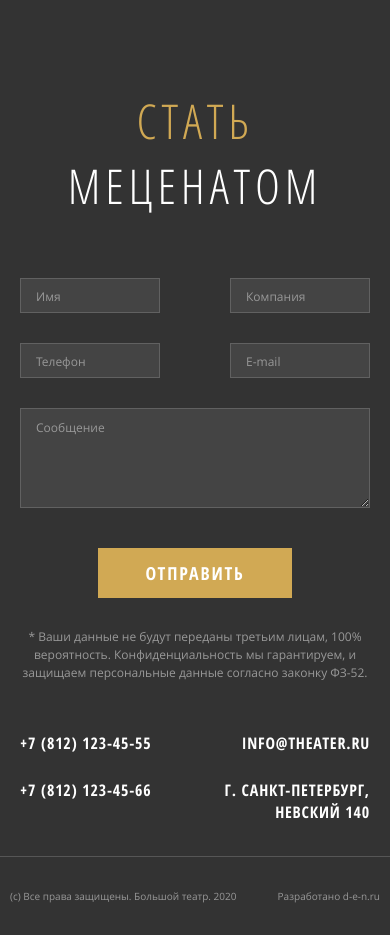
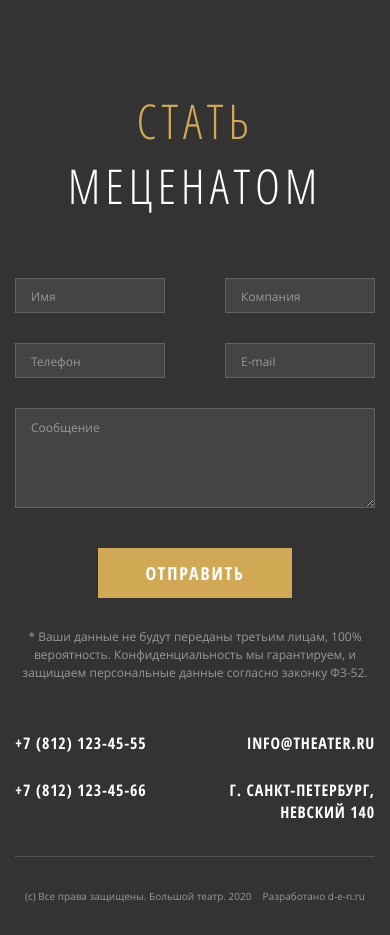
Before and after one commit to Zemnitskiy/bolshoi-theatre, a website: page index.html in a window 390 px wide. Shown: the part 3592-4527 px from the top of the page. Drawn offline with nearby package versions, Linux system fonts and the light colour scheme.

Commit message:
Footer Complete

```diff
--- a/css/styles.css
+++ b/css/styles.css
@@ -1444,30 +1444,35 @@ textarea::placeholder {
     font-size: 20px;
   }
 
-  .contacts-and-form-wrapper,
-  .contact-wrapper,
-  .form-wrapper,
+  .contacts-and-form-wrapper {
+    width: 510px;
+  }
+
+  .form-wrapper {
+    width: 510px;
+  }
+
   .form-submit {
-    width: auto;
+    width: 510px;
   }
 
   .contact-phones-address {
-    width: 440px;
+    width: 510px;
     margin-top: 50px;
   }
 
   .form-inputs {
-    max-width: 440px;
+    max-width: 510px;
   }
 
   .form-inputs input {
-    /* width: 230px; */
+    width: 230px;
   }
 
   textarea {
     margin-left: 0;
     margin-top: 30px;
-    width: 440px;
+    width: 510px;
   }
 
   .form-submit {
@@ -1482,19 +1487,37 @@ textarea::placeholder {
   .form-submit-descr {
     text-align: center;
   }
-
-  .contacts .wrapper {
-    display: flex;
-    flex-wrap: wrap;
-    justify-content: center;
-  }
-
-  .contacts-and-form-wrapper {
-    width: 350px;
-  }
 }
 
 @media screen and (max-width: 576px) {
+  /* Тут продолжить стили для последнего экрана, делать под 400px */
+  .contacts-and-form-wrapper,
+  .form-wrapper,
+  .form-submit,
+  .contact-phones-address,
+  .form-inputs,
+  textarea,
+  .form-submit-descr,
+  .contacts .wrapper,
+  .footer {
+    width: 360px;
+  }
+
+  .contact-phones,
+  .contact-addresses {
+    width: 150px;
+  }
+
+  .form-wrapper,
+  .footer {
+    margin-left: auto;
+    margin-right: auto;
+  }
+
+  .form-inputs input {
+    width: 150px;
+  }
+
   .first-screen {
     height: 600px;
   }
@@ -1506,6 +1529,14 @@ textarea::placeholder {
 }
 
 @media screen and (max-width: 420px) {
+  /* .contacts-and-form-wrapper {
+    width: 350px;
+  }
+
+  .form-wrapper {
+    width: 350px;
+  }
+
   .form-inputs {
     width: 350px;
   }
@@ -1532,6 +1563,6 @@ textarea::placeholder {
 
   .contact-addresses {
     width: 200px;
-  }
+  } */
 }
 /* Media Query Styles End */
```
